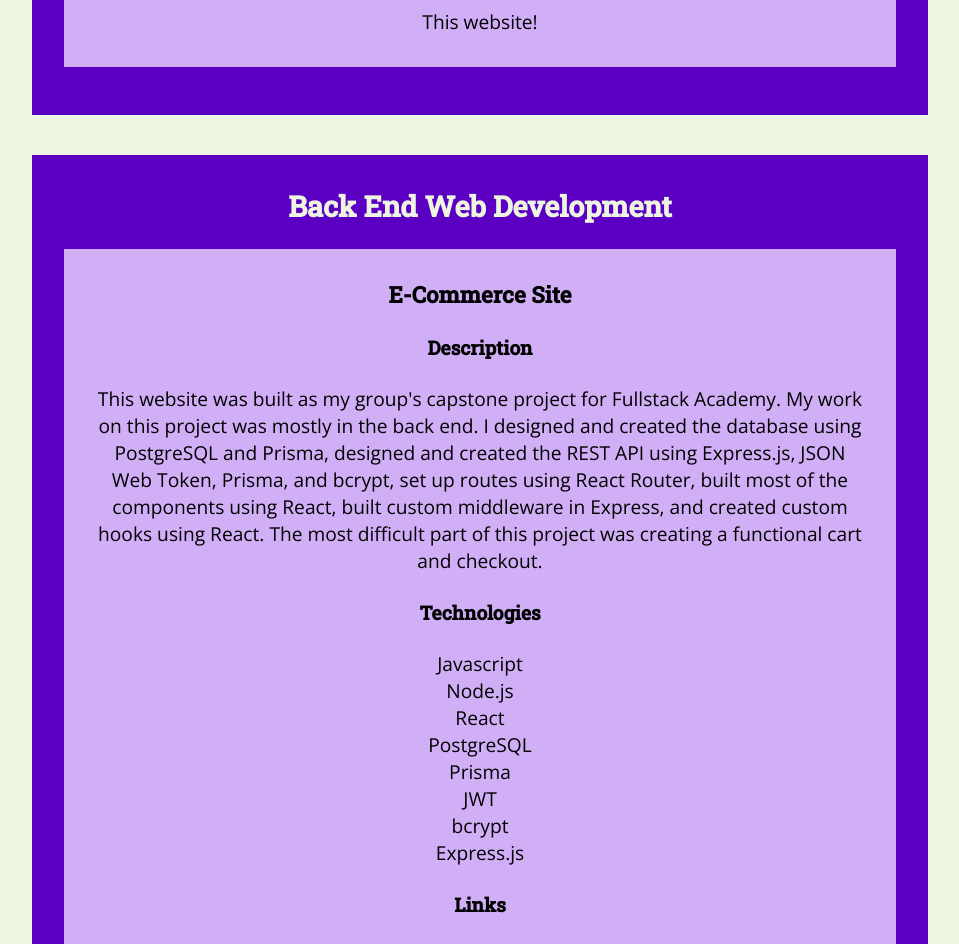
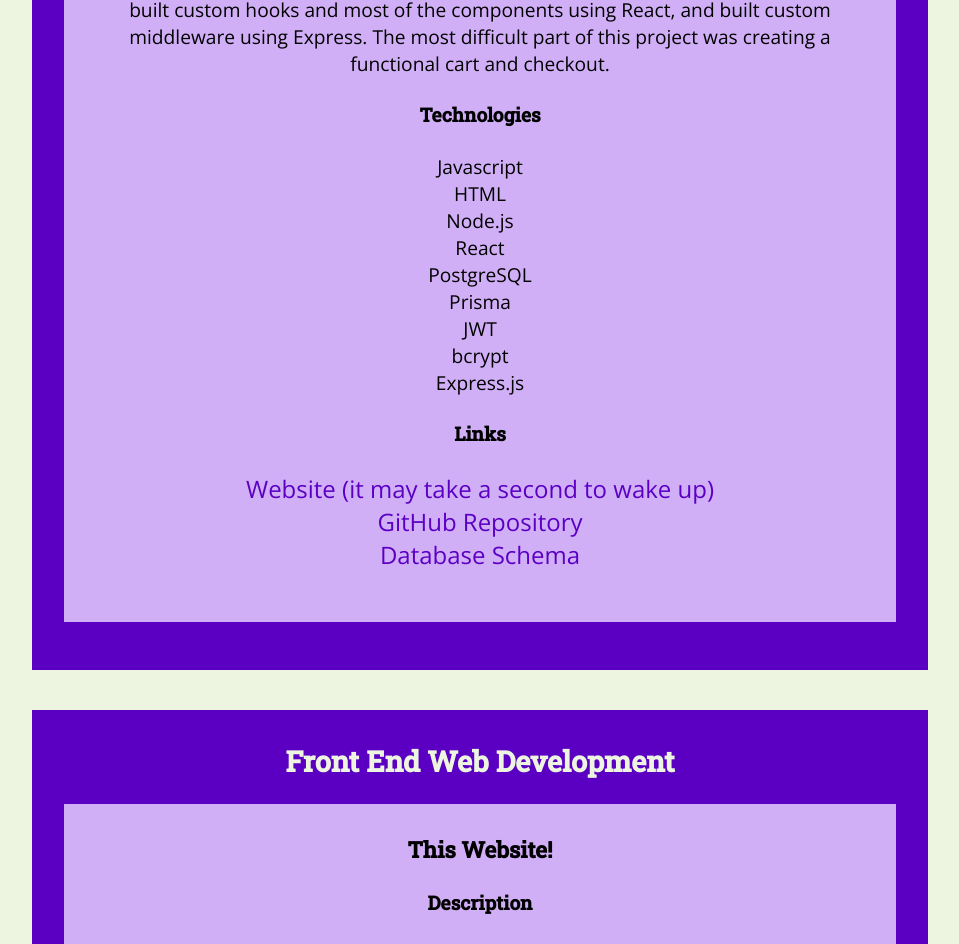
Before and after one commit to Nik-McKnight/portfolio, a React (Create React App) app: page /projects in a window 1280 px wide. Shown: the part 524-1468 px from the top of the page, without its empty margins (160-1119 px from the left). Built offline with nearby package versions, Linux system fonts and the light colour scheme.

Commit message:
Moved projects around a bit

```diff
--- a/src/components/Projects.jsx
+++ b/src/components/Projects.jsx
@@ -7,41 +7,17 @@ export default function Projects() {
       <h1>My Projects</h1>
       <div className="category">
         <h2>Full Stack Web Development</h2>
-        <div className="project">Nothing to show right now :(</div>
-      </div>
-      <div className="category">
-        <h2>Front End Web Development</h2>
-        <div className="project">This website!</div>
-      </div>
-      <div className="category">
-        {/* <h3>Back End</h3>
-        <div className="project">
-          <h4>E-Commerce Site</h4>
-          <div>
-            <h5>Description</h5>
-            <div>
-              This website was built as my capstone project for Fullstack
-              Academy. My work on this project was purely in the back end. I
-              designed and created the database using PostgreSQL
-            </div>
-            <h5>Links</h5>
-            <ul>Website</ul>
-            <h5>Technologies Used</h5>
-            <ul>Website</ul>
-          </div>
-        </div> */}
-        <h2>Back End Web Development</h2>
         <Project
           name="E-Commerce Site"
           description="This website was built as my group's capstone project for Fullstack
-              Academy. My work on this project was mostly in the back end. I
+              Academy. My work on this project covered the entire stack, except for CSS. I
               designed and created the database using PostgreSQL and Prisma, designed and created
               the REST API using Express.js, JSON Web Token, Prisma, and bcrypt, set up routes using React Router,
-              built most of the components using React, built custom middleware in Express,
-              and created custom hooks using React. The most difficult part of this project was
-              creating a functional cart and checkout."
+              built custom hooks and most of the components using React, and built custom middleware using Express.
+              The most difficult part of this project was creating a functional cart and checkout."
           technologies={[
             "Javascript",
+            "HTML",
             "Node.js",
             "React",
             "PostgreSQL",
@@ -67,6 +43,24 @@ export default function Projects() {
         ></Project>
       </div>
       <div className="category">
+        <h2>Front End Web Development</h2>
+        <Project
+          name="This Website!"
+          description="My portfolio site. A work-in-progress."
+          technologies={["Javascript", "HTML", "CSS", "React"]}
+          links={[
+            {
+              description: "GitHub Repository",
+              url: "https://github.com/Nik-McKnight/portfolio",
+            },
+          ]}
+        ></Project>
+      </div>
+      <div className="category">
+        <h2>Back End Web Development</h2>
+        {/* <Project></Project> */}
+      </div>
+      <div className="category">
         <h2>Other Software Development</h2>
         <Project
           name="Calculator"
```
